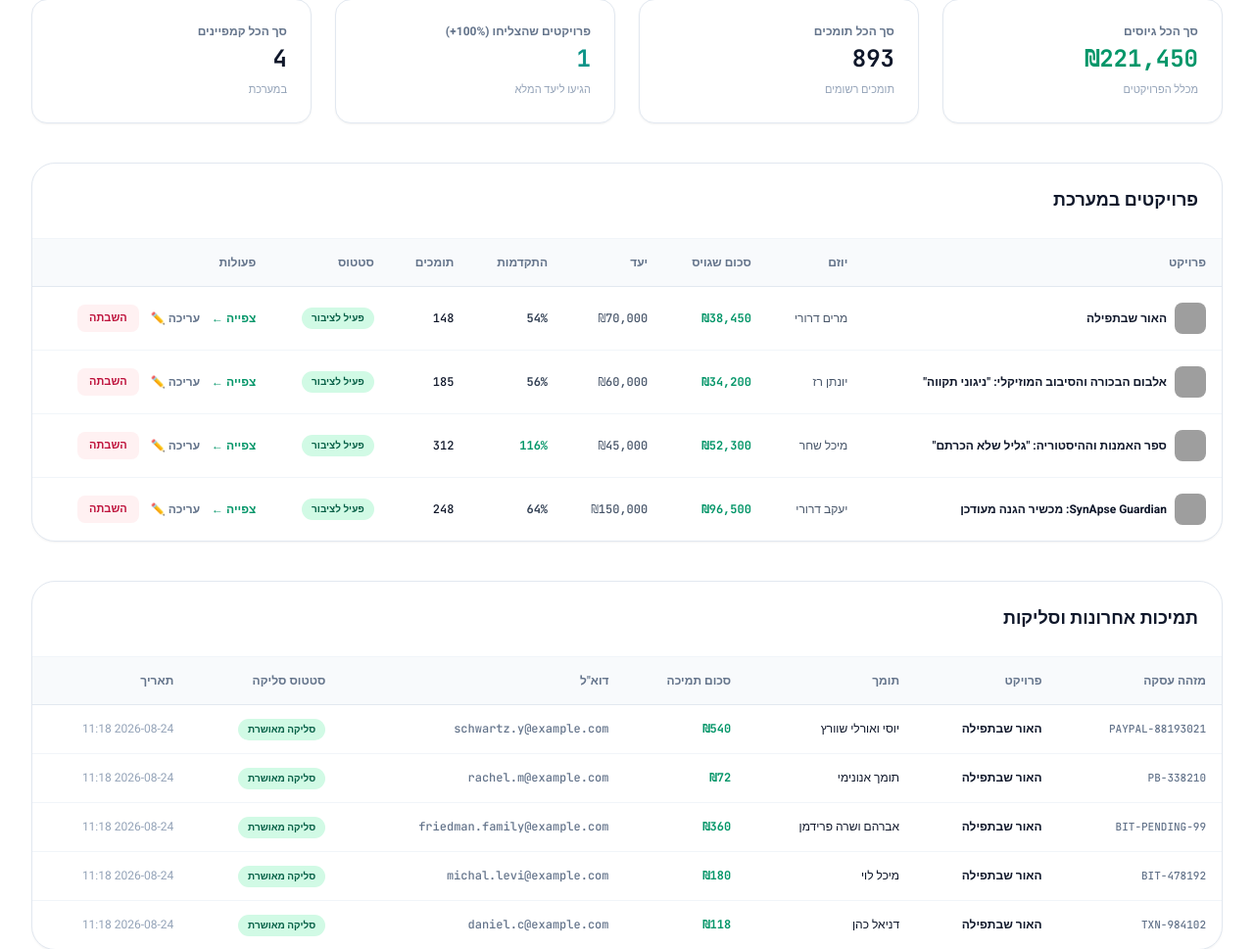
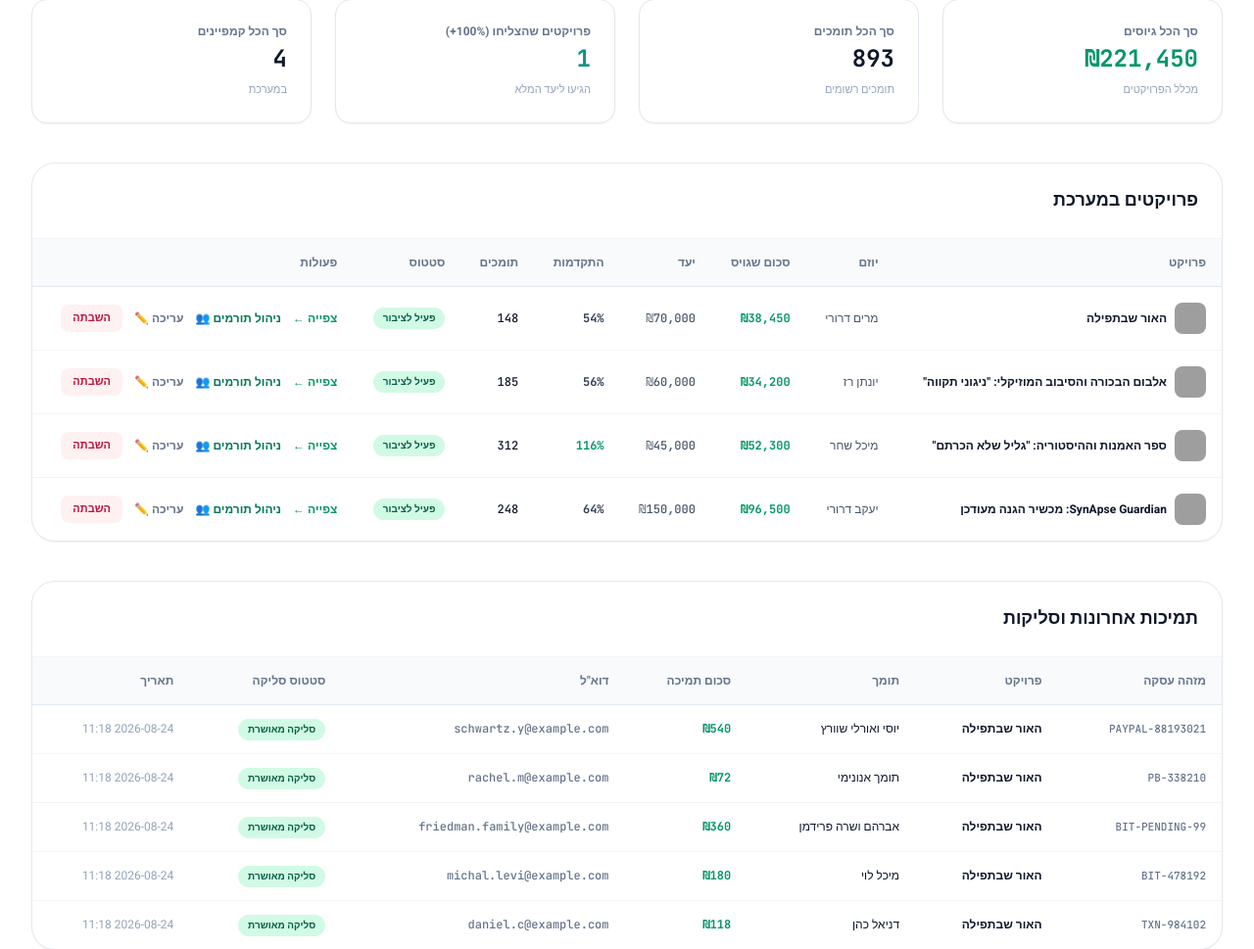
Before and after one commit to yacovdroridev/crowdfund-platform, a Flask app: page /admin in a window 1280 px wide. Shown: the part 263-1232 px from the top of the page at 98% size. Run offline with Flask 3, Linux system fonts and the light colour scheme; the visitor is signed in with stand-in values (Sample User, id 1); data comes from the database, SQL or seed files in the repository; some libraries are stand-ins or nearby versions; grey boxes are pictures that could not be loaded.

Commit message:
Add direct link to Donor Management in dashboard project table

```diff
--- a/templates/dashboard.html
+++ b/templates/dashboard.html
@@ -92,6 +92,7 @@
               <td class="p-4">
                 <div class="flex flex-wrap items-center gap-3">
                   <a href="{{ url_for('project_detail', slug=p.slug) }}" class="text-emerald-600 hover:text-emerald-800 font-bold">צפייה ←</a>
+                  <a href="{{ url_for('manage_backers', slug=p.slug) }}" class="text-emerald-700 hover:text-emerald-900 font-bold">ניהול תורמים 👥</a>
                   <a href="{{ url_for('edit_project', slug=p.slug) }}" class="text-slate-500 hover:text-slate-800 font-bold">עריכה ✏️</a>
                   <form method="POST" action="{{ url_for('admin_toggle_project', slug=p.slug) }}">
                     <input type="hidden" name="csrf_token" value="{{ csrf_token }}">
```
